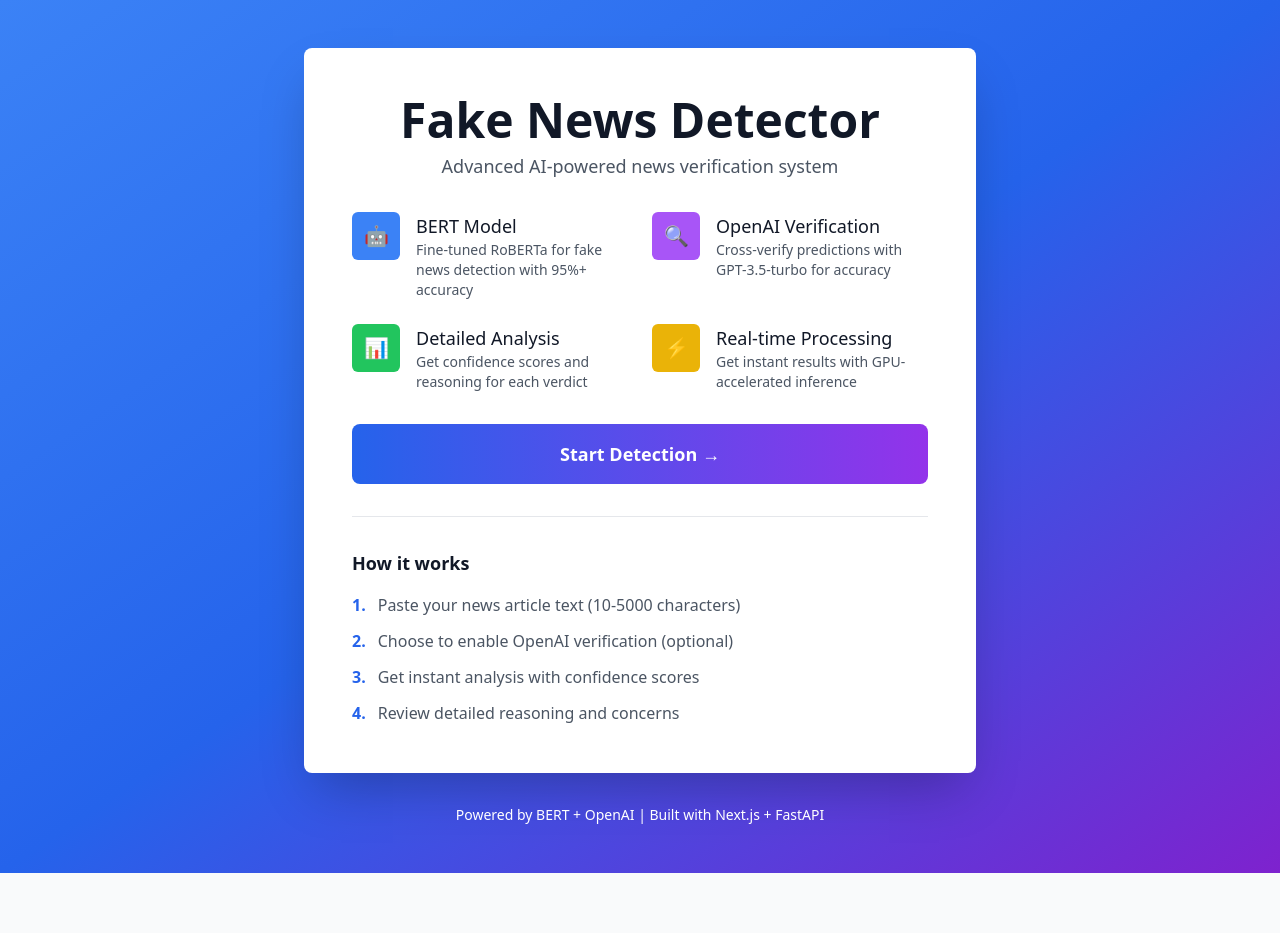
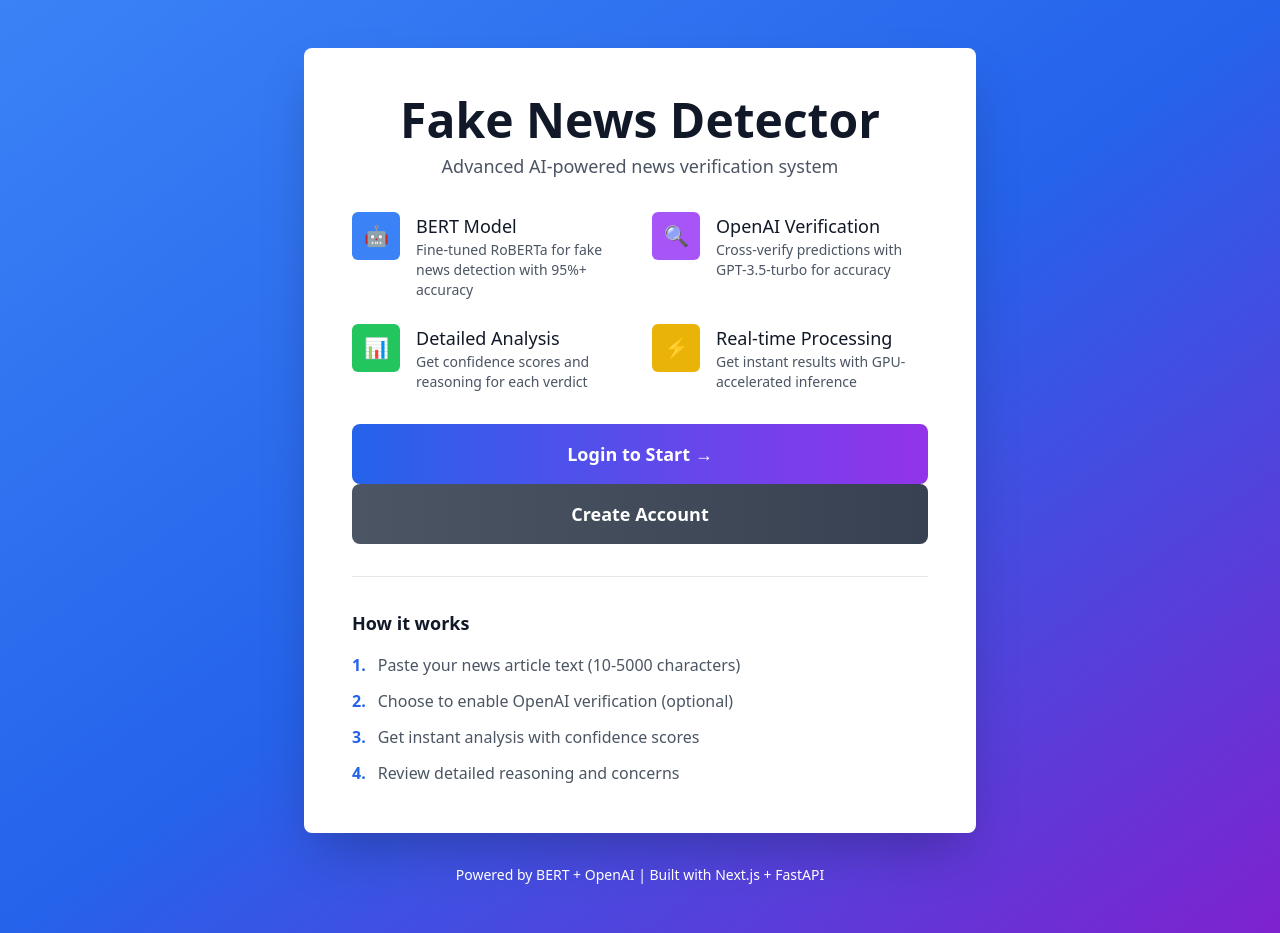
Before and after one commit to Vietchemistryyy/Fake_News_Detection_BERT, a Next.js app in the folder fe/: page / in a window 1280 px wide. Before the commit the page ends 873 px from the top, so only its background shows below. Built offline with nearby package versions, Linux system fonts and the light colour scheme.

Commit message:
Update index.js: improve landing page

```diff
--- a/fe/src/pages/index.js
+++ b/fe/src/pages/index.js
@@ -76,12 +76,19 @@ export default function Home() {
             </div>
           </div>
 
-          {/* CTA Button */}
-          <Link href="/detector">
-            <button className="w-full bg-gradient-to-r from-blue-600 to-purple-600 text-white font-bold py-4 px-6 rounded-lg hover:from-blue-700 hover:to-purple-700 transition-all text-lg">
-              Start Detection →
-            </button>
-          </Link>
+          {/* CTA Buttons */}
+          <div className="space-y-4">
+            <Link href="/login">
+              <button className="w-full bg-gradient-to-r from-blue-600 to-purple-600 text-white font-bold py-4 px-6 rounded-lg hover:from-blue-700 hover:to-purple-700 transition-all text-lg">
+                Login to Start →
+              </button>
+            </Link>
+            <Link href="/register">
+              <button className="w-full bg-gradient-to-r from-gray-600 to-gray-700 text-white font-bold py-4 px-6 rounded-lg hover:from-gray-700 hover:to-gray-800 transition-all text-lg">
+                Create Account
+              </button>
+            </Link>
+          </div>
 
           {/* Info */}
           <div className="mt-8 pt-8 border-t border-gray-200">
```
